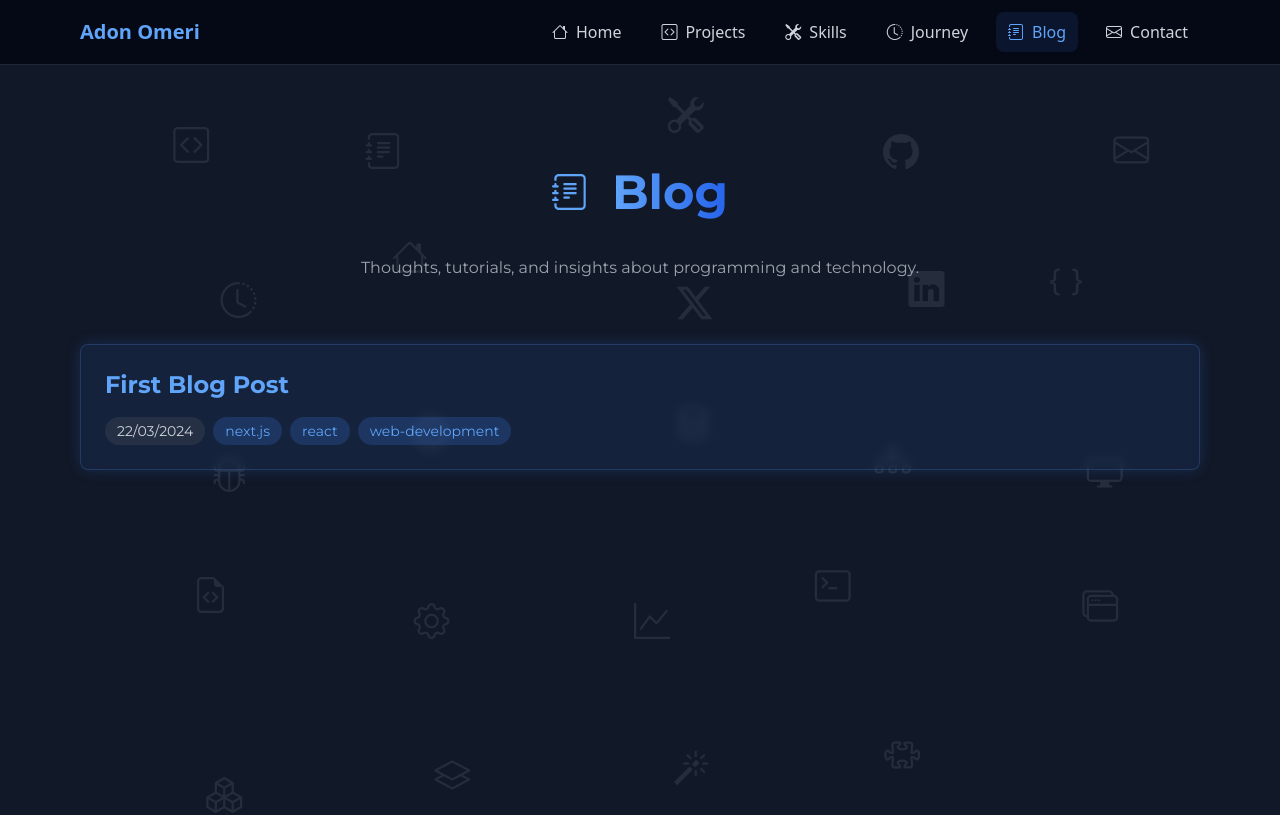
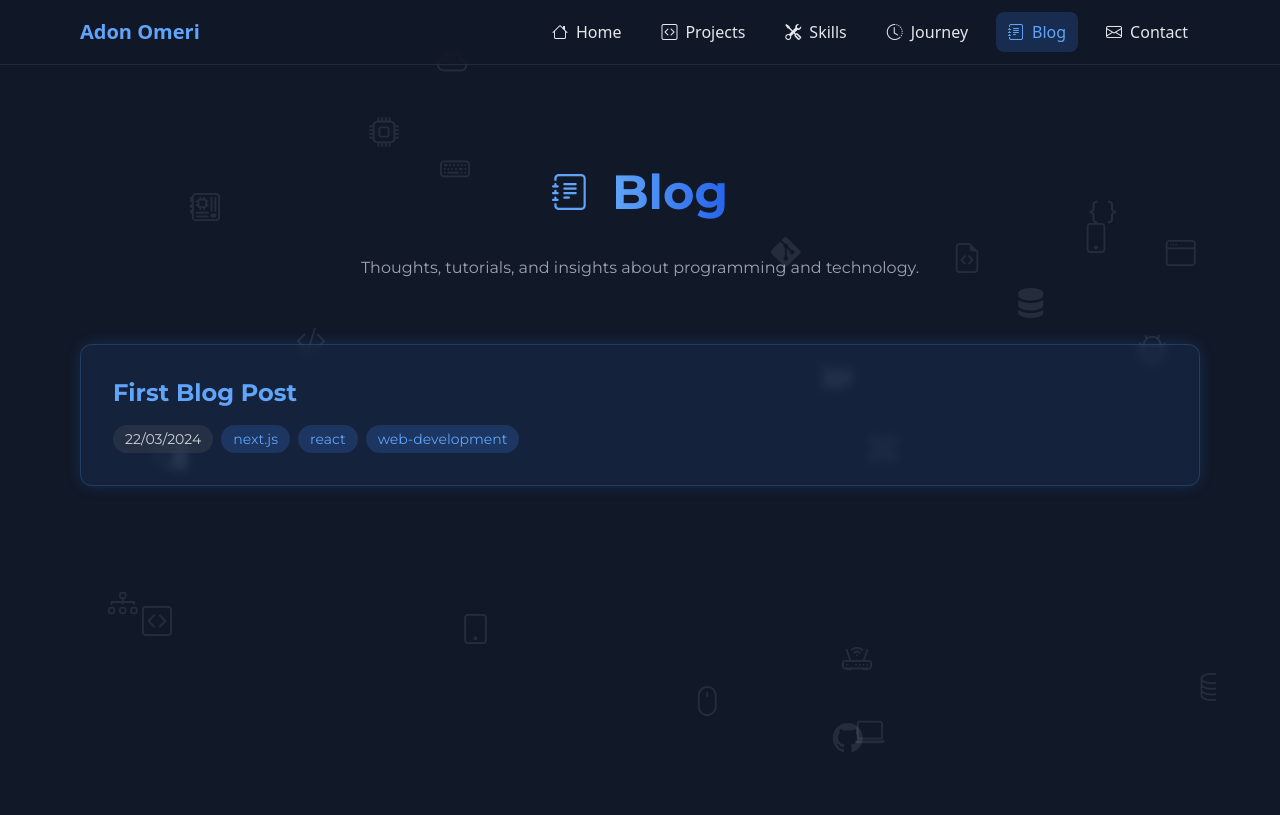
Before and after one commit to omeriadon/adonomeri, a Next.js app: page /blog in a window 1280 px wide. Shown: the top 815 px of the page. Built offline with nearby package versions, Linux system fonts and the light colour scheme.

Commit message:
changed pageTitle and updated some functions

```diff
--- a/src/app/blog/page.tsx
+++ b/src/app/blog/page.tsx
@@ -1,11 +1,10 @@
-import { promises as fs } from 'fs';
-import path from 'path';
-import matter from 'gray-matter';
+"use client";
+import { useState, useEffect } from 'react';
 import Link from 'next/link';
 import PageTitle from "../components/PageTitle";
 import { formatDate } from '@/utils/formatDate';
 import BackgroundIcons from '../components/BackgroundIcons';
-import { Montserrat as montserratFont } from 'next/font/google';  // Import directly from next/font/google
+import { Montserrat as montserratFont } from 'next/font/google';
 
 // Initialize the font
 const montserrat = montserratFont({ subsets: ['latin'] });
@@ -17,33 +16,38 @@ interface BlogPost {
   tags: string[];
 }
 
-async function getBlogPosts(): Promise<BlogPost[]> {
-  const postsDirectory = path.join(process.cwd(), 'content/blog');
-  const files = await fs.readdir(postsDirectory);
+// Mock data for now - replace with actual data fetching
+const mockPosts: BlogPost[] = [
+  {
+    slug: 'first-blog-post',
+    title: 'First Blog Post',
+    date: '2024-03-22',
+    tags: ['next.js', 'react', 'web-development']
+  },
+  // Add more mock posts as needed
+];
 
-  const posts = await Promise.all(
-    files.map(async (filename) => {
-      const filePath = path.join(postsDirectory, filename);
-      const fileContent = await fs.readFile(filePath, 'utf8');
-      const { data } = matter(fileContent);
+export default function BlogPage() {
+  const [isVisible, setIsVisible] = useState(false);
+  const [posts, setPosts] = useState<BlogPost[]>(mockPosts);
 
-      return {
-        slug: filename.replace('.md', ''),
-        title: data.title,
-        date: data.date,
-        tags: data.tags,
-      };
-    })
-  );
-  return posts.sort((a, b) => new Date(b.date).getTime() - new Date(a.date).getTime());
-}
+  useEffect(() => {
+    setIsVisible(true);
+    // You can fetch posts here if needed
+    // const fetchPosts = async () => {
+    //   const response = await fetch('/api/posts');
+    //   const data = await response.json();
+    //   setPosts(data);
+    // };
+    // fetchPosts();
+  }, []);
 
-export default async function BlogPage() {
-  const posts = await getBlogPosts();
   return (
     <div className={`min-h-screen pt-32 px-4 max-w-6xl mx-auto relative overflow-hidden ${montserrat.className}`}>
       <BackgroundIcons />
-      <div className="relative z-10">
+      <div className={`transition-all duration-1000 relative z-10 ${
+        isVisible ? 'opacity-100 translate-y-0' : 'opacity-0 translate-y-10'
+      }`}>
         <PageTitle
           title="Blog"
           description="Thoughts, tutorials, and insights about programming and technology."
@@ -57,9 +61,7 @@ export default async function BlogPage() {
               href={`/blog/${post.slug}`}
               className="block"
             >
-              <article className="p-6 bg-blue-500/10 backdrop-blur-sm rounded-lg transition-all duration-300
-                         hover:bg-blue-500/20 hover:scale-[1.02] border border-blue-400/20
-                         shadow-[0_0_15px_rgba(59,130,246,0.2)]">
+              <article className="card-hover">
                 <h2 className={`text-2xl font-bold text-blue-400 mb-4 ${montserrat.className}`}>
                   {post.title}
                 </h2>
--- a/src/app/components/BackgroundIcons.tsx
+++ b/src/app/components/BackgroundIcons.tsx
@@ -1,53 +1,84 @@
 "use client";
 
 import { useEffect, useState } from 'react';
-import 'bootstrap-icons/font/bootstrap-icons.css';
 
 export default function BackgroundIcons() {
   const [mounted, setMounted] = useState(false);
-  const [positions, setPositions] = useState<Array<{x: number, y: number}>>([]);
+  const [positions, setPositions] = useState<Array<{
+    x: number;
+    y: number;
+    speedX: number;
+    speedY: number;
+  }>>([]);
+
+  const floatingIcons = [
+    "bi-code-slash",
+    "bi-braces",
+    "bi-terminal",
+    "bi-cpu",
+    "bi-git",
+    "bi-github",
+    "bi-database",
+    "bi-cloud",
+    "bi-laptop",
+    "bi-code-square",
+    "bi-window",
+    "bi-file-earmark-code",
+    "bi-diagram-3",
+    "bi-bug",
+    "bi-command",
+    "bi-keyboard",
+    "bi-mouse",
+    "bi-router",
+    "bi-server",
+    "bi-gpu-card",
+    "bi-motherboard",
+    "bi-pc-display",
+    "bi-phone",
+    "bi-tablet"
+  ];
 
   useEffect(() => {
     setMounted(true);
-    // Initial positions
-    setPositions(generatePositions());
+    // Initialize random positions and speeds
+    setPositions(floatingIcons.map(() => ({
+      x: Math.random() * 100,
+      y: Math.random() * 100,
+      speedX: (Math.random() - 0.5) * 0.2, // Random speed between -0.1 and 0.1
+      speedY: (Math.random() - 0.5) * 0.2
+    })));
 
-    // Update positions every 3 seconds
-    const interval = setInterval(() => {
-      setPositions(generatePositions());
-    }, 2000);
+    // Continuous animation
+    const animate = () => {
+      setPositions(prev => prev.map(pos => {
+        let newX = pos.x + pos.speedX;
+        let newY = pos.y + pos.speedY;
+        let newSpeedX = pos.speedX;
+        let newSpeedY = pos.speedY;
 
-    // Cleanup interval on unmount
-    return () => clearInterval(interval);
+        // Bounce off edges
+        if (newX <= 0 || newX >= 100) {
+          newSpeedX = -newSpeedX;
+          newX = Math.max(0, Math.min(100, newX));
+        }
+        if (newY <= 0 || newY >= 100) {
+          newSpeedY = -newSpeedY;
+          newY = Math.max(0, Math.min(100, newY));
+        }
+
+        return {
+          x: newX,
+          y: newY,
+          speedX: newSpeedX,
+          speedY: newSpeedY
+        };
+      }));
+    };
+
+    const animationInterval = setInterval(animate, 50);
+
+    return () => clearInterval(animationInterval);
   }, []);
-
-  const floatingIcons = [
-    "bi-code-square", "bi-journal-text", "bi-tools",
-    "bi-github", "bi-envelope", "bi-clock-history",
-    "bi-house", "bi-twitter-x", "bi-linkedin",
-    "bi-braces", "bi-bug", "bi-cpu",
-    "bi-database", "bi-diagram-3", "bi-display",
-    "bi-file-earmark-code", "bi-gear", "bi-graph-up",
-    "bi-terminal", "bi-window-stack", "bi-boxes",
-    "bi-layers", "bi-magic", "bi-puzzle",
-  ];
-
-  const generatePositions = () => {
-    const gridSize = Math.ceil(Math.sqrt(floatingIcons.length));
-    const cellSize = 100 / gridSize;
-
-    return floatingIcons.map((_, index) => {
-      const row = Math.floor(index / gridSize);
-      const col = index % gridSize;
-      const xOffset = (Math.random() * 0.5 + 0.25) * cellSize;
-      const yOffset = (Math.random() * 0.5 + 0.25) * cellSize;
-
-      return {
-        x: col * cellSize + xOffset,
-        y: row * cellSize + yOffset
-      };
-    });
-  };
 
   if (!mounted) return null;
 
@@ -55,10 +86,11 @@ export default function BackgroundIcons() {
     <div className="absolute inset-0 overflow-hidden pointer-events-none">
       {floatingIcons.map((icon, index) => (
         <i key={index}
-           className={`bi ${icon} absolute text-blue-100/10 text-4xl transition-all duration-[3000ms]`}
+           className={`bi ${icon} absolute text-blue-100/10 text-3xl`}
            style={{
              left: `${positions[index]?.x}%`,
              top: `${positions[index]?.y}%`,
+             transition: 'all 0.5s linear'
            }}
         ></i>
       ))}
--- a/src/app/components/Contact.tsx
+++ /dev/null
@@ -1,62 +0,0 @@
-'use client';
-
-import PageTitle from "../components/PageTitle";
-
-export default function Contact() {
-  const contactMethods = [
-    {
-      icon: '📧',
-      title: 'Email',
-      value: 'omeriadon@outlook.com',
-      description: 'Email me for any inquiries',
-      link: 'mailto:omeriadon@outlook.com'
-    },
-    {
-      icon: '🐦',
-      title: 'Twitter',
-      value: '@AdonOmeri',
-      description: 'DM me for quick responses',
-      link: 'https://twitter.com/AdonOmeri'
-    },
-    {
-      icon: '💻',
-      title: 'GitHub',
-      value: 'omeriadon',
-      description: 'Check out my open source work',
-      link: 'https://github.com/omeriadon'
-    }
-  ];
-
-  return (
-    <div className="min-h-screen pt-32 px-4 max-w-6xl mx-auto">
-      <div className="max-w-7xl mx-auto">
-      <PageTitle
-  title="Blog"
-  description="Thoughts, tutorials, and insights about programming and technology."
-/>
-
-        <div className="space-y-4">
-          {contactMethods.map((method) => (
-            <a
-              key={method.title}
-              href={method.link}
-              className="block p-6 bg-gray-800/50 rounded-lg border border-gray-700
-                        hover:bg-gray-700/50 transition-all duration-300
-                        hover:scale-[1.02] hover:border-gray-500"
-            >
-              <div className="flex items-center space-x-4">
-                <span className="text-2xl">{method.icon}</span>
-                <div>
-                  <h3 className="text-lg font-semibold">{method.title}</h3>
-                  <p className="text-gray-400">{method.value}</p>
-                  <p className="text-sm text-gray-500">{method.description}</p>
-                </div>
-              </div>
-            </a>
-          ))}
-        </div>
-
-      </div>
-    </div>
-  );
-}
--- a/src/app/components/Navbar.tsx
+++ b/src/app/components/Navbar.tsx
@@ -18,7 +18,7 @@ export default function Navbar() {
   ];
 
   return (
-    <nav className="fixed w-full bg-gray-950/80 backdrop-blur-sm border-b border-gray-800 z-50">
+    <nav className="fixed w-full bg-gray-900/60 backdrop-blur-md border-b border-gray-700/50 z-50">
       <div className="max-w-6xl mx-auto px-4">
         <div className="flex items-center justify-between h-16">
           <Link href="/" className="text-xl font-bold text-blue-400 hover:scale-105 transition-transform duration-200">
@@ -33,8 +33,8 @@ export default function Navbar() {
                 href={link.href}
                 className={`px-3 py-2 rounded-lg flex items-center gap-2 transition-all duration-200 hover:scale-105 ${
                   pathname === link.href
-                    ? 'text-blue-400 bg-blue-500/10'
-                    : 'text-gray-300 hover:text-blue-400 hover:bg-blue-500/10'
+                    ? 'text-blue-400 bg-blue-500/20'
+                    : 'text-gray-200 hover:text-blue-400 hover:bg-blue-500/10'
                 }`}
               >
                 <i className={link.icon}></i>
@@ -43,10 +43,10 @@ export default function Navbar() {
             ))}
           </div>
 
-          {/* Mobile Menu Button */}
+          {/* Mobile Menu Button - lighter background on hover */}
           <button
             onClick={() => setIsMenuOpen(!isMenuOpen)}
-            className="md:hidden p-2 rounded-lg hover:bg-blue-500/10 transition-colors duration-200"
+            className="md:hidden p-2 rounded-lg hover:bg-blue-500/20 transition-colors duration-200"
           >
             <div className="space-y-1.5">
               <span className={`block w-6 h-0.5 bg-blue-400 transition-all duration-300 ${
@@ -62,7 +62,7 @@ export default function Navbar() {
           </button>
         </div>
 
-        {/* Mobile Menu Panel */}
+        {/* Mobile Menu Panel - lighter background */}
         <div className={`md:hidden transition-all duration-300 ease-in-out ${
           isMenuOpen
             ? 'max-h-[400px] opacity-100'
@@ -76,8 +76,8 @@ export default function Navbar() {
                 onClick={() => setIsMenuOpen(false)}
                 className={`px-3 py-2 rounded-lg flex items-center gap-2 transition-all duration-200 hover:scale-105 ${
                   pathname === link.href
-                    ? 'text-blue-400 bg-blue-500/10'
-                    : 'text-gray-300 hover:text-blue-400 hover:bg-blue-500/10'
+                    ? 'text-blue-400 bg-blue-500/20'
+                    : 'text-gray-200 hover:text-blue-400 hover:bg-blue-500/10'
                 }`}
               >
                 <i className={link.icon}></i>
--- a/src/app/components/PageTitle.tsx
+++ b/src/app/components/PageTitle.tsx
@@ -2,7 +2,7 @@
 
 interface PageTitleProps {
   title: string;
-  description: string;
+  description: React.ReactNode;
   icon?: string;
 }
 
--- a/src/app/journey/page.tsx
+++ b/src/app/journey/page.tsx
@@ -88,15 +88,13 @@ export default function History() {
               >
                 <div className={`w-[calc(50%-3rem)] ${
                   index % 2 === 0 ? 'mr-auto' : 'ml-auto'
-                } bg-blue-500/10 backdrop-blur-sm rounded-xl p-8 border border-blue-400/20
-                   shadow-[0_0_15px_rgba(59,130,246,0.2)] transition-all duration-300 hover:scale-105
-                   hover:shadow-[0_0_25px_rgba(59,130,246,0.3)]`}>
+                } card-hover`}>
                   <span className="text-blue-400 font-mono text-lg">{item.year}</span>
                   <h3 className="text-xl font-bold text-blue-400 mb-2 font-montserrat">
                     {item.title}
                   </h3>
                   <p className="text-gray-400 mt-3 text-lg">{item.institution}</p>
-                  <p className="mt-8 text-lg">{item.description}</p>
+                  <p className="mt-8 text-lg text-gray-300">{item.description}</p>
                   <ul className="mt-8 space-y-4">
                     {item.achievements.map((achievement, i) => (
                       <li key={i} className="flex items-center text-gray-300 text-lg">
--- a/src/app/page.tsx
+++ b/src/app/page.tsx
@@ -16,22 +16,22 @@ export default function Home() {
 
   const links = [
     {
-      href: "/projects",
-      title: "Projects",
-      desc: "Explore my latest work and side projects",
+      href: "/skills",
+      title: "Coding",
+      desc: "Exploring the art of programming and software development",
       icon: "bi-code-square"
     },
     {
-      href: "/blog",
-      title: "Blog",
-      desc: "Technical articles and development insights",
-      icon: "bi-journal-text"
+      href: "/projects",
+      title: "Technology",
+      desc: "Discovering and implementing cutting-edge tech solutions",
+      icon: "bi-cpu"
     },
     {
-      href: "/skills",
-      title: "Skills",
-      desc: "Technologies and tools I work with",
-      icon: "bi-tools"
+      href: "/blog",
+      title: "Placeholder",
+      desc: "Lorem ipsum dolor sit amet consectetur adipisicing elit. Quisquam, quos.",
+      icon: "bi-lightbulb"
     }
   ];
 
@@ -57,15 +57,13 @@ export default function Home() {
               <Link
                 href={link.href}
                 key={index}
-                className="bg-blue-500/10 backdrop-blur-sm rounded-xl p-8 border border-blue-400/20
-                           shadow-[0_0_15px_rgba(59,130,246,0.2)] transition-all duration-300
-                           hover:scale-105 hover:shadow-[0_0_25px_rgba(59,130,246,0.3)]"
+                className="card-hover"
               >
                 <i className={`${link.icon} text-blue-400 text-3xl mb-6 block`}></i>
                 <h2 className={`text-2xl font-bold text-blue-400 mb-4 ${montserrat.className}`}>
                   {link.title}
                 </h2>
-                <p className="text-gray-300 text-3xl">
+                <p className="text-gray-300 text-2xl">
                   {link.desc}
                 </p>
               </Link>
--- a/src/app/projects/page.tsx
+++ b/src/app/projects/page.tsx
@@ -51,11 +51,7 @@ export default function Projects() {
     setIsVisible(true);
   }, []);
 
-  const cardClassName = `
-    block bg-blue-500/10 backdrop-blur-sm rounded-xl p-8 border border-blue-400/20
-    shadow-[0_0_15px_rgba(59,130,246,0.2)] transition-all duration-300 hover:scale-105
-    hover:shadow-[0_0_25px_rgba(59,130,246,0.3)]
-  `.trim();
+  const cardClassName = "card-hover block";
 
   return (
     <div className={`min-h-screen pt-32 px-4 max-w-6xl mx-auto relative overflow-hidden ${montserrat.variable}`}>
--- a/src/app/styles/globals.css
+++ b/src/app/styles/globals.css
@@ -75,3 +75,9 @@ body {
 .card-title {
   font-family: var(--font-montserrat);
 }
+
+.card-hover {
+  @apply bg-blue-500/10 backdrop-blur-sm rounded-xl p-8 border border-blue-400/20
+         shadow-[0_0_15px_rgba(59,130,246,0.2)] transition-all duration-300
+         hover:bg-blue-500/20 hover:scale-[1.02] hover:shadow-[0_0_25px_rgba(59,130,246,0.3)];
+}
```
Also changed, not shown: src/app/contact/page.tsx (+10 -10 lines), src/app/skills/page.tsx (+2 -6 lines).
